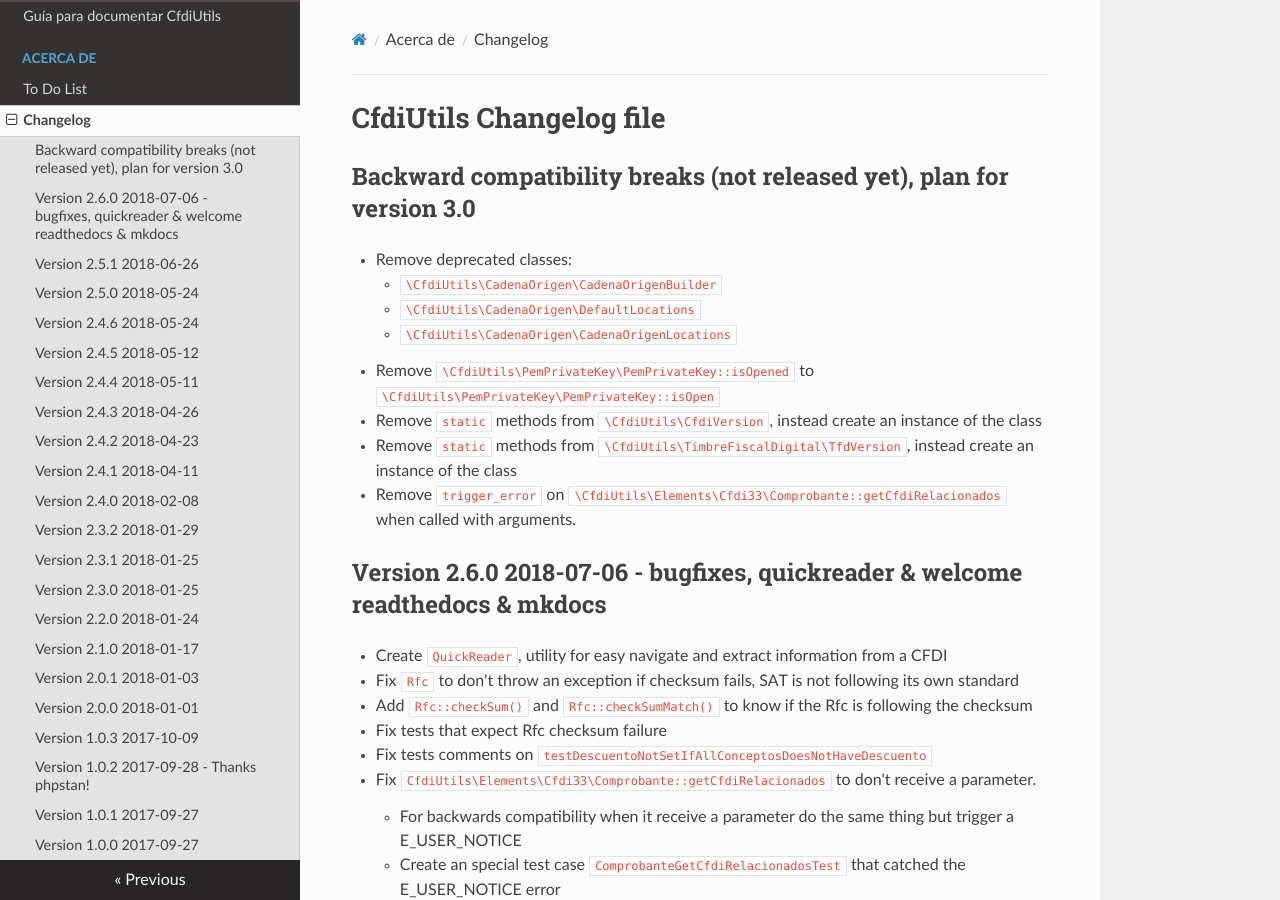
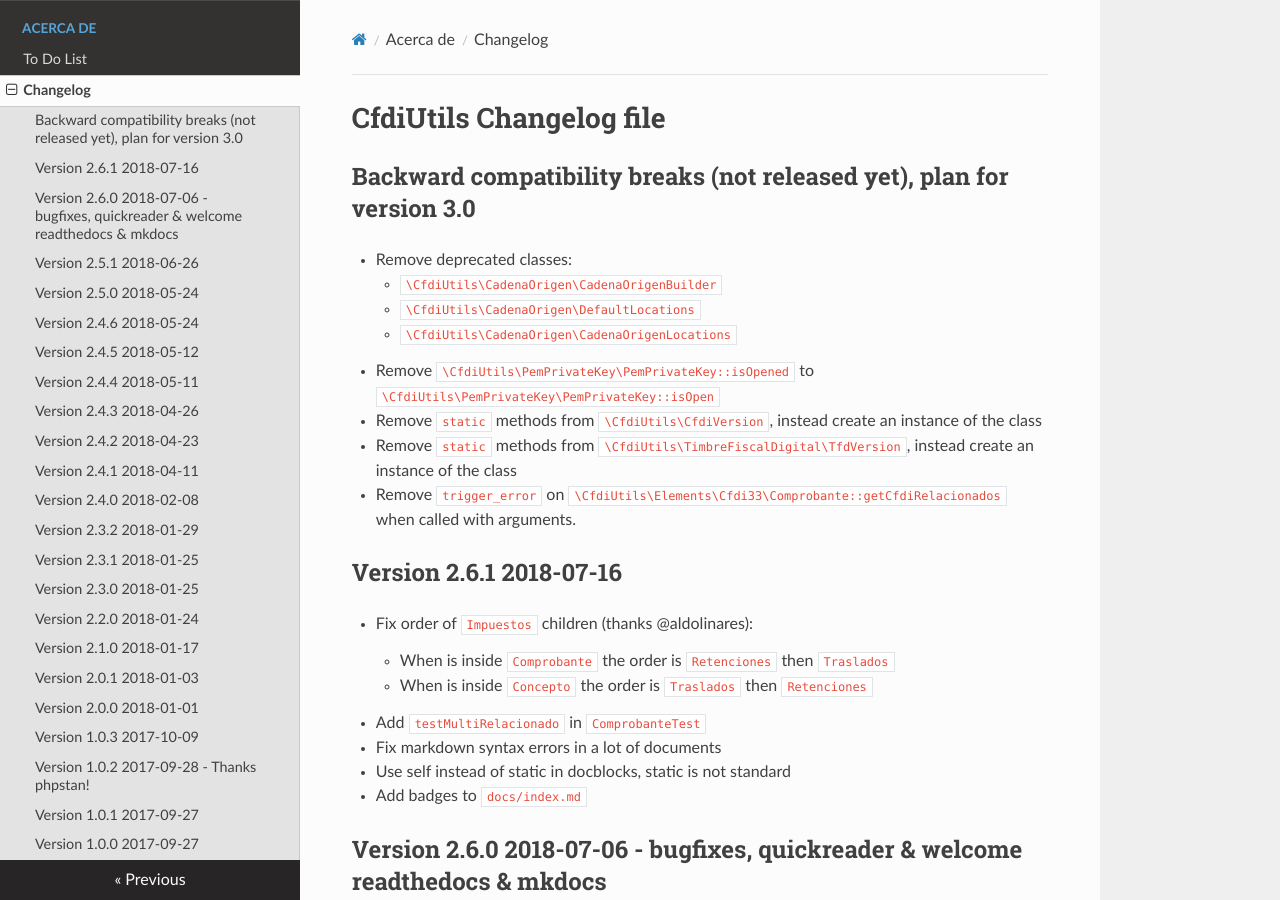
Before and after one commit to eclipxe13/CfdiUtils, an MkDocs documentation site: the page built from docs/CHANGELOG.md, in a window 1280 px wide and 900 px high. Built offline with MkDocs 1.6.1, drawn with Linux system fonts in a browser that asks for light colours; nearby versions of some CDN libraries; old or Windows-style settings are respelled for this version of MkDocs.

Commit message:
Version 2.6.1

```diff
--- a/docs/CHANGELOG.md
+++ b/docs/CHANGELOG.md
@@ -10,6 +10,17 @@
 - Remove `static` methods from `\CfdiUtils\CfdiVersion`, instead create an instance of the class
 - Remove `static` methods from `\CfdiUtils\TimbreFiscalDigital\TfdVersion`, instead create an instance of the class
 - Remove `trigger_error` on `\CfdiUtils\Elements\Cfdi33\Comprobante::getCfdiRelacionados` when called with arguments.
+
+
+## Version 2.6.1 2018-07-16
+
+- Fix order of `Impuestos` children (thanks @aldolinares):
+    - When is inside `Comprobante` the order is `Retenciones` then `Traslados`
+    - When is inside `Concepto` the order is `Traslados` then `Retenciones`
+- Add `testMultiRelacionado` in `ComprobanteTest`
+- Fix markdown syntax errors in a lot of documents
+- Use self instead of static in docblocks, static is not standard
+- Add badges to `docs/index.md`
 
 
 ## Version 2.6.0 2018-07-06 - bugfixes, quickreader & welcome readthedocs & mkdocs
```
